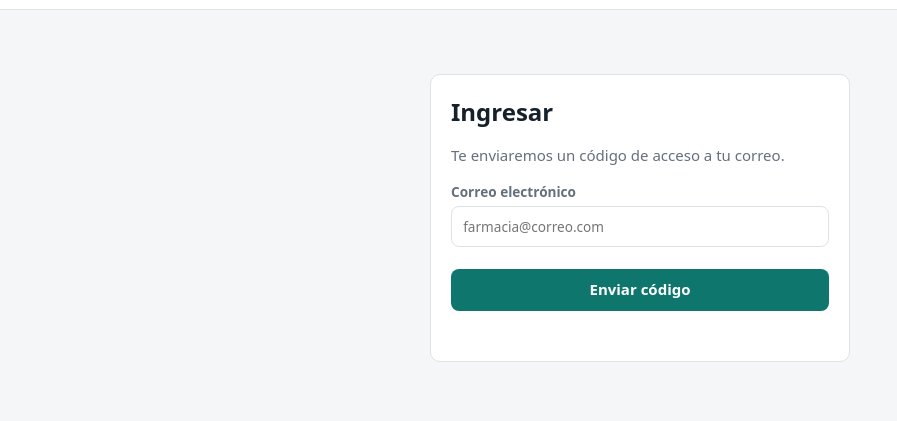
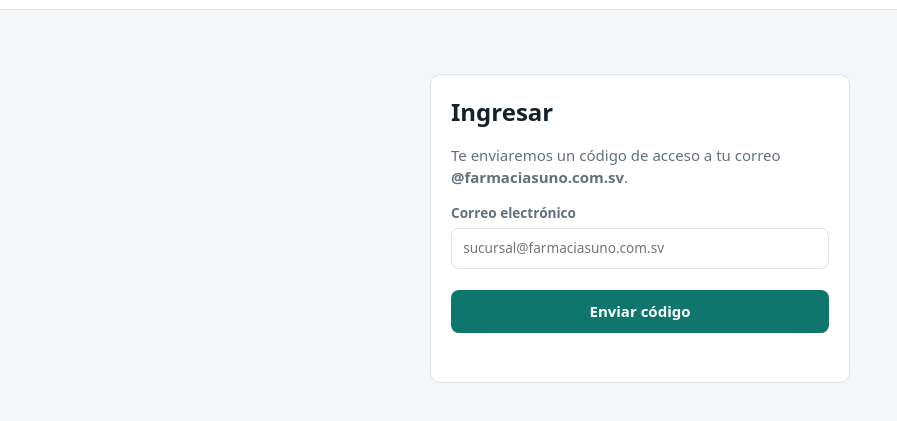
Before and after one commit to omwiar/tickets-farmacias, a plain HTML site: page index.html in a window 1280 px wide. Shown: the part 43-464 px from the top of the page, without its empty margins (0-897 px from the left). Drawn offline with nearby package versions, Linux system fonts and the light colour scheme.

Commit message:
Solo correos @farmaciasuno.com.sv (y usuarios de atención)
Co-Authored-By: Claude Opus 5.5 <noreply@anthropic.com>
Claude-Session: https://claude.ai/code/session_018D6TjekGwArMZMgKg8q2Q4

```diff
--- a/app.js
+++ b/app.js
@@ -107,6 +107,8 @@
 
   function traducirError(error) {
     const m = error?.message || String(error);
+    if (/no autorizado|database error|unexpected_failure|saving new user|granting user/i.test(m) || error?.status === 500)
+      return 'Este correo no está autorizado. Usa tu correo @farmaciasuno.com.sv';
     if (/rate limit|security purposes/i.test(m)) return 'Demasiados intentos. Espera un momento antes de pedir otro código.';
     if (/timeout|504|sending|smtp|confirmation email|magic link email/i.test(m) || error?.status === 504)
       return 'No se pudo enviar el correo con el código. Intenta de nuevo en unos minutos o avisa al administrador.';
--- a/index.html
+++ b/index.html
@@ -23,10 +23,10 @@
     <section id="viewLogin" class="view hidden">
       <div class="card narrow">
         <h1>Ingresar</h1>
-        <p class="muted">Te enviaremos un código de acceso a tu correo.</p>
+        <p class="muted">Te enviaremos un código de acceso a tu correo <b>@farmaciasuno.com.sv</b>.</p>
         <form id="formEmail">
           <label>Correo electrónico
-            <input type="email" id="loginEmail" required autocomplete="email" placeholder="farmacia@correo.com">
+            <input type="email" id="loginEmail" required autocomplete="email" placeholder="sucursal@farmaciasuno.com.sv">
           </label>
           <button class="btn primary block" type="submit">Enviar código</button>
         </form>
```
Also changed, not shown: 1 other file.
